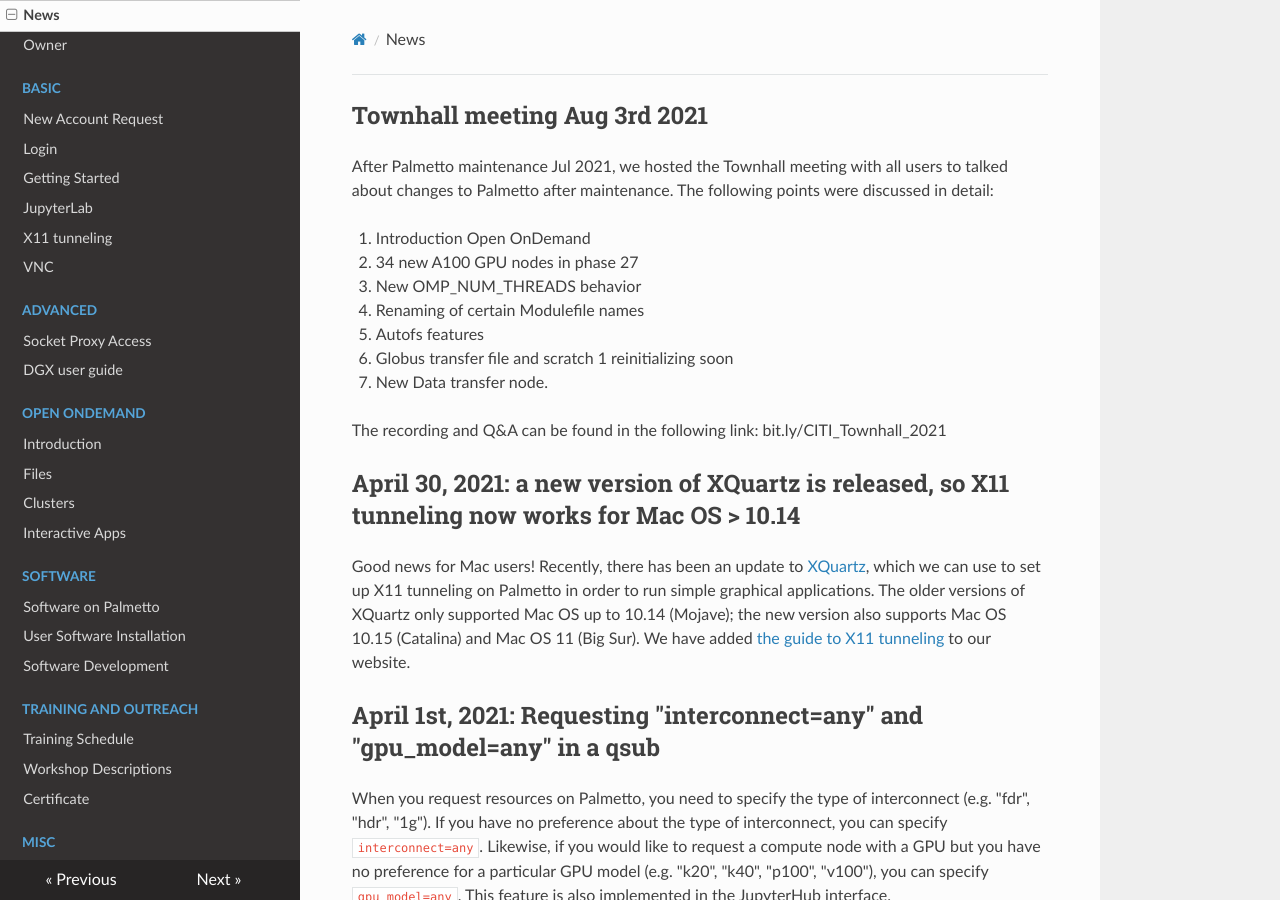
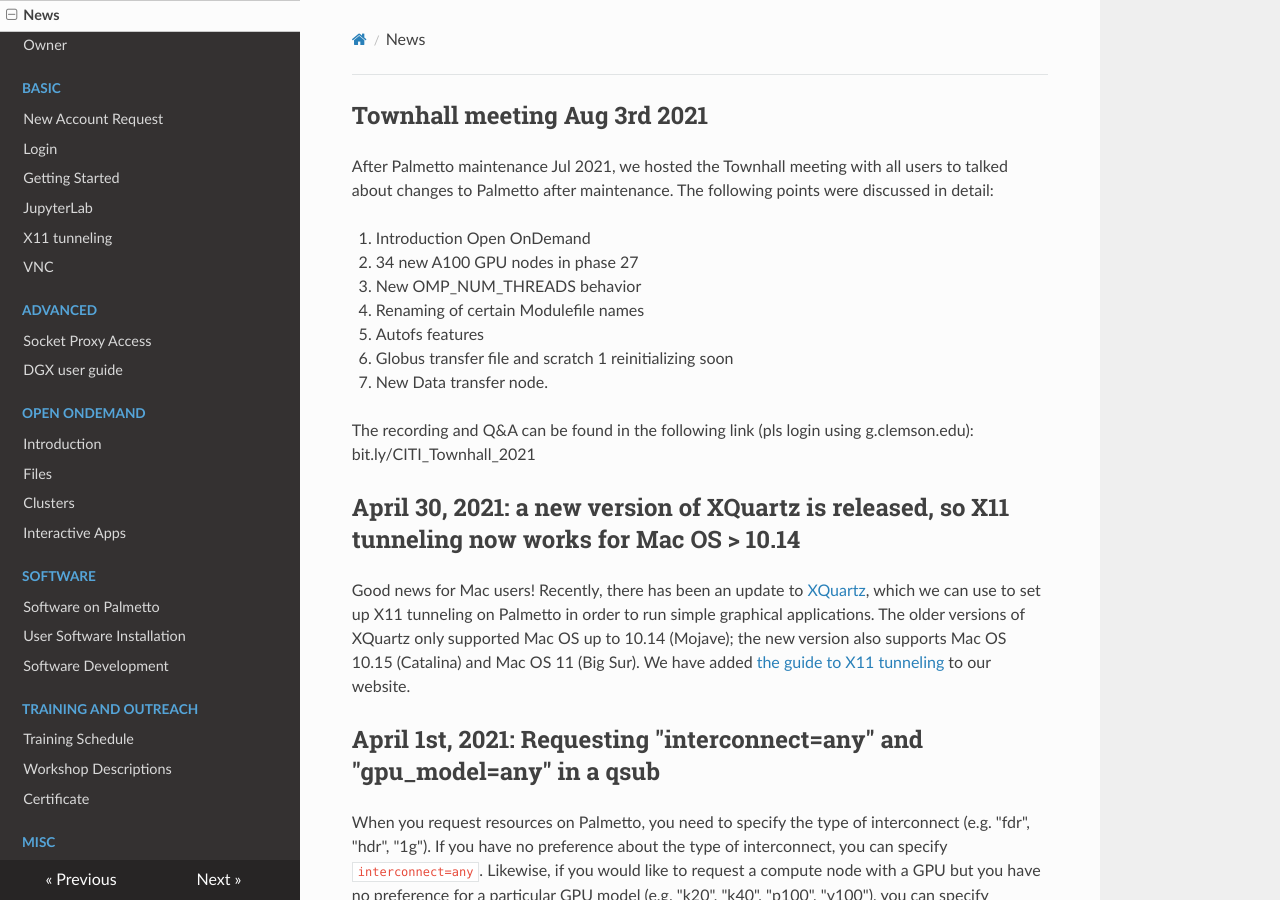
Before and after one commit to clemsonciti/palmetto-documentation, an MkDocs documentation site: the page built from docs/news.md, in a window 1280 px wide and 900 px high. Built offline with MkDocs 1.6.1, drawn with Linux system fonts in a browser that asks for light colours; nearby versions of some CDN libraries.

Commit message:
Update news.md

```diff
--- a/docs/news.md
+++ b/docs/news.md
@@ -10,7 +10,7 @@ The following points were discussed in detail:
 6. Globus transfer file and scratch 1 reinitializing soon
 7. New Data transfer node.
 
-The recording and Q&A can be found in the following link:
+The recording and Q&A can be found in the following link (pls login using g.clemson.edu):
 bit.ly/CITI_Townhall_2021
 
 ## April 30, 2021: a new version of XQuartz is released, so X11 tunneling now works for Mac OS > 10.14
```
